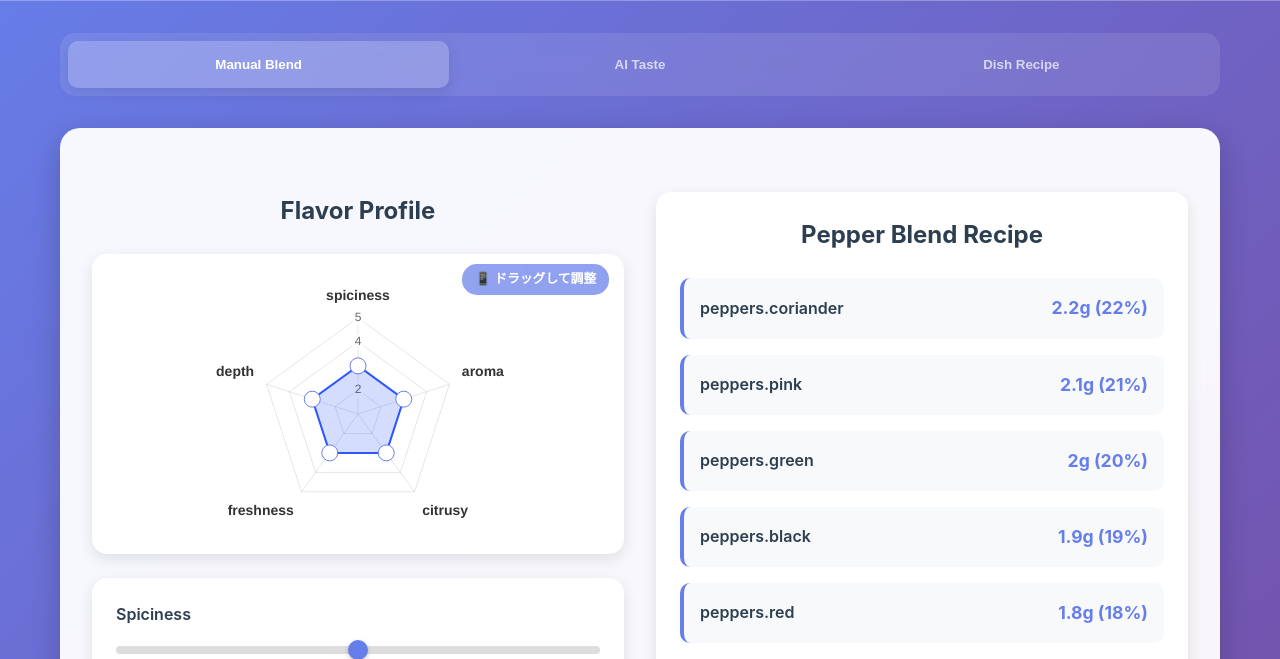
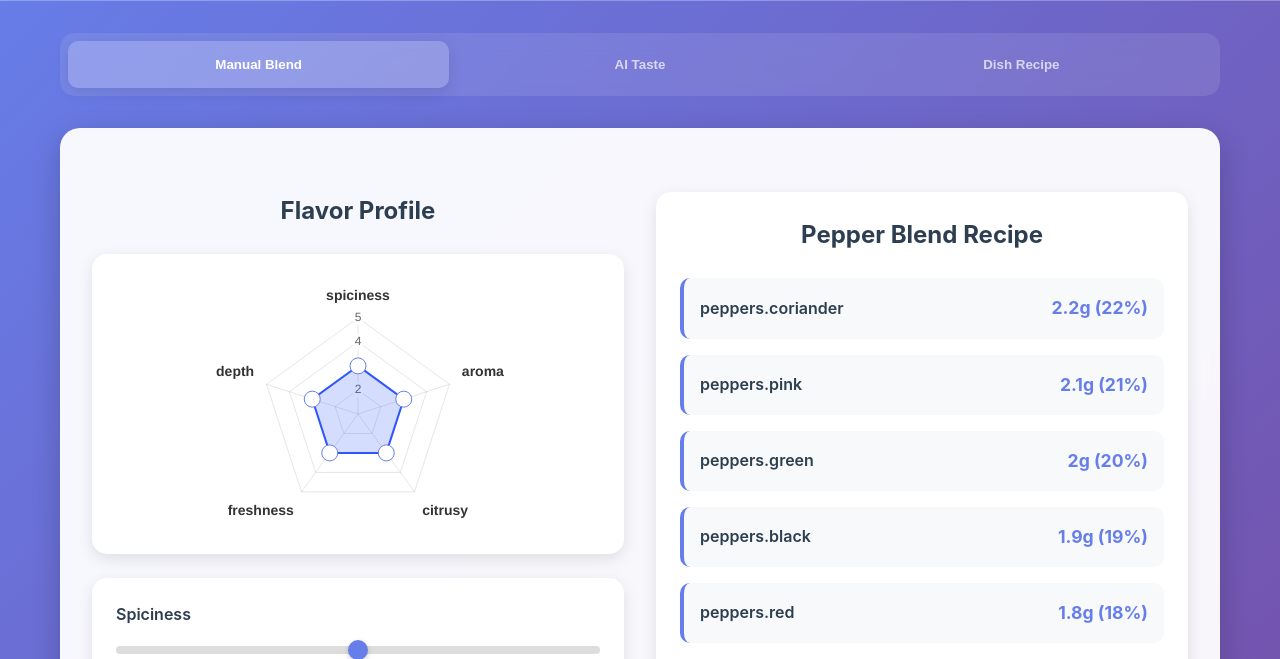
Before and after one commit to mihatama/pepper, a website: page index.html in a window 1280 px wide. Shown: the part 78-737 px from the top of the page. Drawn offline with nearby package versions, Linux system fonts and the light colour scheme; no server answers.

Commit message:
画像生成

```diff
--- a/css/style.css
+++ b/css/style.css
@@ -144,27 +144,6 @@ body {
     overflow: hidden;
 }
 
-/* Interactive chart hint */
-.chart-container.interactive::before {
-    content: "📱 ドラッグして調整";
-    position: absolute;
-    top: 10px;
-    right: 15px;
-    background: rgba(102, 126, 234, 0.9);
-    color: white;
-    padding: 0.3rem 0.8rem;
-    border-radius: 15px;
-    font-size: 0.8rem;
-    font-weight: 600;
-    opacity: 0.8;
-    z-index: 10;
-    pointer-events: none;
-    transition: opacity 0.3s ease;
-}
-
-.chart-container.interactive:hover::before {
-    opacity: 1;
-}
 
 /* Chart canvas cursor styles */
 .chart-container canvas {
```
Also changed, not shown: README.md.
